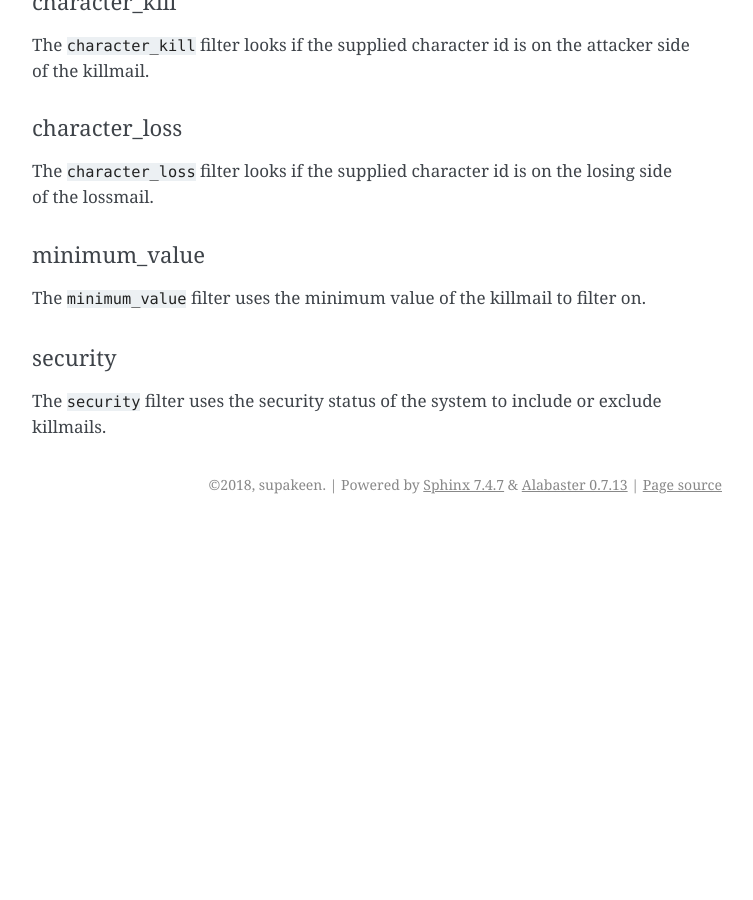
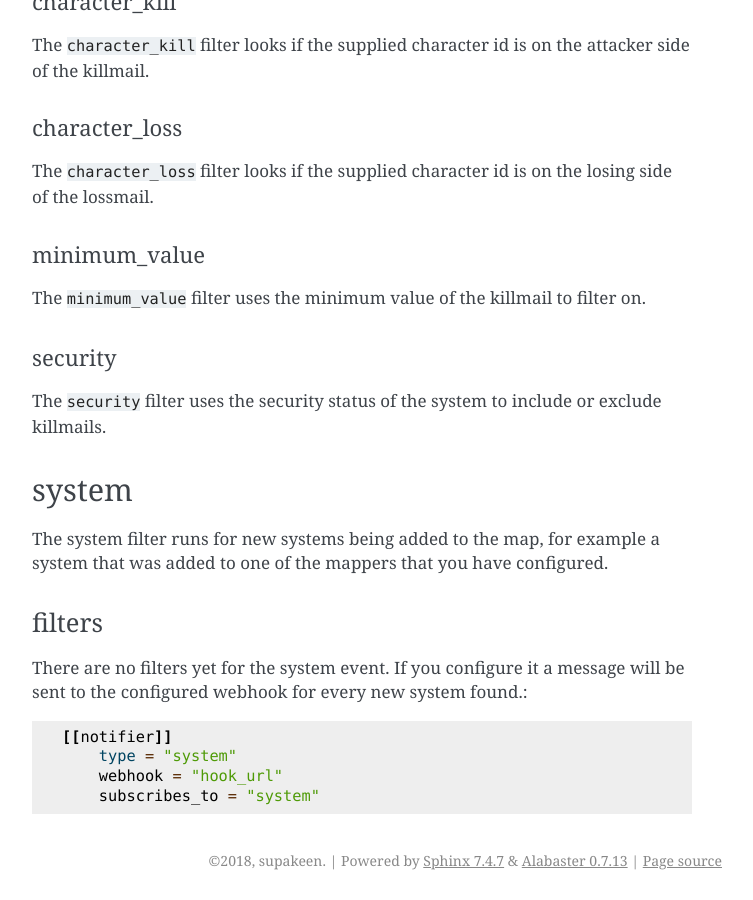
Before and after one commit to xnlfgh/unchaind, a Sphinx documentation site: the page built from docs/events.rst, in a window 1280 px wide and 900 px high, scrolled down 1875 px. Shown: the whole window, without its empty margins (388-1141 px from the left). Built offline with Sphinx 7.4.7, drawn with Linux system fonts in a browser that asks for light colours; before the commit the page ends 2399 px from its top, so only the background shows below that.

Commit message:
Describe the (non-existent) system filters.

```diff
--- a/docs/events.rst
+++ b/docs/events.rst
@@ -92,3 +92,18 @@ security
 ^^^^^^^^
 The ``security`` filter uses the security status of the system to include or
 exclude killmails.
+
+system
+======
+The system filter runs for new systems being added to the map, for example
+a system that was added to one of the mappers that you have configured.
+
+filters
+-------
+There are no filters yet for the system event. If you configure it a message
+will be sent to the configured webhook for every new system found.::
+
+  [[notifier]]
+      type = "system"
+      webhook = "hook_url"
+      subscribes_to = "system"
```
